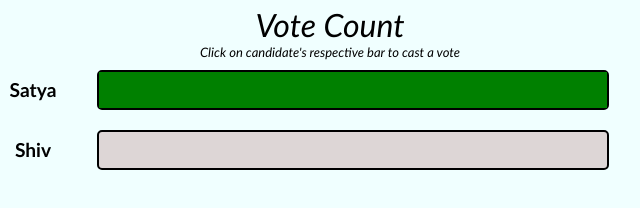
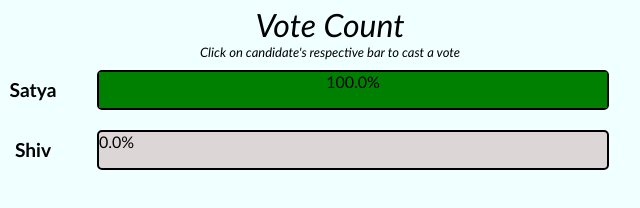
Before and after one commit to satyamchouksey/voting-machine, a website built with Parcel: page index.html in a window 1280 px wide. Both pictures are taken after a click on the element 384 px from the left and 397 px from the top of the page. Shown: the part 308-516 px from the top of the page, 31-671 px from the left. Built offline with nearby package versions, Linux system fonts and the light colour scheme.

Commit message:
commit:1 - added percentage text on bar

```diff
--- a/src/index.js
+++ b/src/index.js
@@ -38,7 +38,11 @@ barContainer.forEach((bar, index) => {
   bar.addEventListener("click", () => {
     const contestantName = index === 0 ? contestant1 : contestant2;
     contestantName.updateVotes();
-    bar1.style.width = `${results.calculateBar1Share()}%`;
-    bar2.style.width = `${results.calculateBar2Share()}%`;
+    const voteShareBar1 = `${results.calculateBar1Share().toFixed(1)}%`;
+    const voteShareBar2 = `${results.calculateBar2Share().toFixed(1)}%`;
+    bar1.textContent = voteShareBar1;
+    bar2.textContent = voteShareBar2;
+    bar1.style.width = voteShareBar1;
+    bar2.style.width = voteShareBar2;
   });
 });
--- a/src/styles.css
+++ b/src/styles.css
@@ -51,6 +51,11 @@
   background-color: rgb(221, 214, 214);
   border: 2px solid black;
   border-radius: 5px;
+  display: flex;
+  align-items: center;
+  flex-direction: center;
+  position: relative;
+  text-align: center;
 }
 .bar {
   background-color: green;
```
